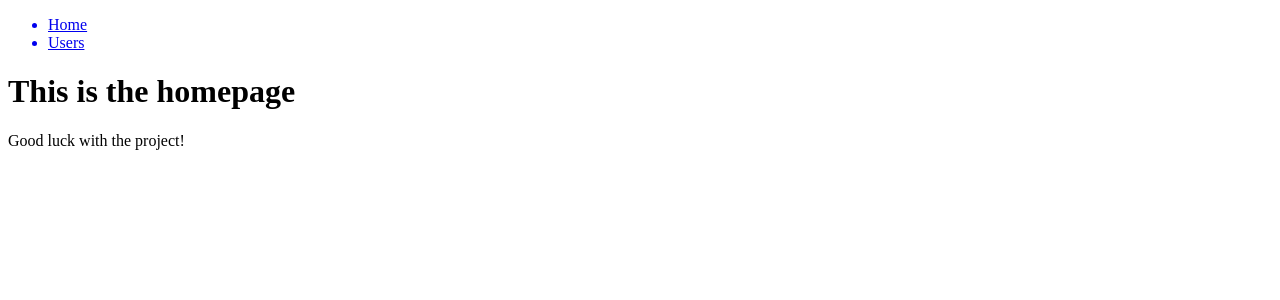
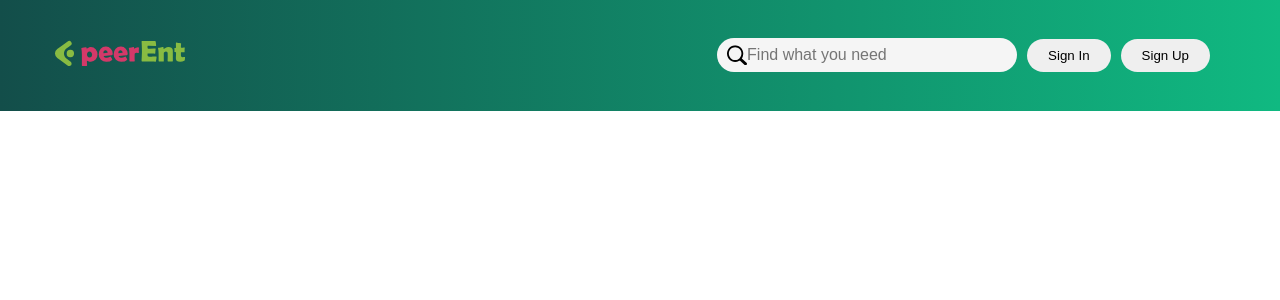
Before and after one commit to 29Kumait/HYF-B-45, a React app in the folder client/: page / in a window 1280 px wide. Shown: the top 300 px of the page. Built offline with nearby package versions, Linux system fonts and the light colour scheme.

Commit message:
added header component and header styling and global css

```diff
--- /dev/null
+++ b/client/src/App.css
@@ -0,0 +1,25 @@
+body {
+  margin: 0;
+  padding: 0;
+  font-family: Arial, sans-serif;
+}
+
+/* Apply styles to all elements */
+* {
+  box-sizing: border-box;
+}
+
+:root {
+  /* Colors */
+  --teal: #134e4a;
+  --emerald: #10b981;
+  --pink: #ff6b81;
+  --pink-hover: #b24f5e;
+  --dark-text: #333;
+  --hover-dark: #222;
+  --linear-gradient-background: linear-gradient(
+    to right,
+    var(--teal),
+    var(--emerald)
+  );
+}
--- a/client/src/App.jsx
+++ b/client/src/App.jsx
@@ -1,14 +1,13 @@
 import React from "react";
 import { Routes, Route } from "react-router-dom";
-import Nav from "./components/Nav";
 import Home from "./pages/Home/Home";
+import "./App.css";
 import CreateUser from "./pages/User/CreateUser";
 import UserList from "./pages/User/UserList";
 
 const App = () => {
   return (
     <>
-      <Nav />
       <Routes>
         <Route path="/" element={<Home />} />
         <Route path="/user" element={<UserList />} />
--- /dev/null
+++ b/client/src/components/header/Header.css
@@ -0,0 +1,69 @@
+/* Header container */
+.header {
+  position: fixed;
+  top: 0;
+  width: 100%;
+  padding: 0px 20px;
+  display: flex;
+  justify-content: space-between;
+  align-items: center;
+  z-index: 1000;
+  background-image: var(--linear-gradient-background);
+}
+
+/* Logo styling */
+.logo {
+  margin-left: 20px;
+}
+
+.logo-image {
+  width: 160px;
+}
+
+/* Header content */
+.header-content {
+  display: flex;
+  align-items: center;
+  margin-right: 50px;
+}
+
+/* Search bar styling */
+.search-container {
+  position: relative;
+}
+
+.search-icon {
+  width: 20px;
+  position: absolute;
+  left: 10px;
+  top: 50%;
+  transform: translateY(-50%);
+}
+
+.search-input {
+  padding: 8px 30px;
+  border: none;
+  background-color: #f5f5f5;
+  border-radius: 20px;
+  font-size: 16px;
+  width: 300px;
+  outline: none;
+}
+
+/* Button styling */
+.login-button,
+.get-started-button {
+  border: 1px solid transparent;
+  padding: 8px 20px;
+  border-radius: 20px;
+  margin-left: 10px;
+  cursor: pointer;
+  transition: all 0.3s ease;
+}
+
+.login-button:hover,
+.get-started-button:hover {
+  border-color: #000000;
+  background-color: #000000;
+  color: #ffffff;
+}
--- /dev/null
+++ b/client/src/components/header/Header.jsx
@@ -0,0 +1,28 @@
+import React from "react";
+import SearchIcon from "../../assets/search-icon.svg";
+import Logo from "../../assets/logo-color.svg";
+import "./Header.css";
+
+function Header() {
+  return (
+    <header className="header">
+      <div className="logo">
+        <img src={Logo} alt="Logo" className="logo-image" />
+      </div>
+      <div className="header-content">
+        <div className="search-container">
+          <img src={SearchIcon} alt="Search Icon" className="search-icon" />
+          <input
+            type="text"
+            placeholder="Find what you need"
+            className="search-input"
+          />
+        </div>
+        <button className="login-button">Sign In</button>
+        <button className="get-started-button">Sign Up</button>
+      </div>
+    </header>
+  );
+}
+
+export default Header;
--- a/client/src/pages/Home/Home.jsx
+++ b/client/src/pages/Home/Home.jsx
@@ -1,12 +1,12 @@
 import React from "react";
+import Header from "../../components/header/Header";
 
 import TEST_ID from "./Home.testid";
 
 const Home = () => {
   return (
     <div data-testid={TEST_ID.container}>
-      <h1>This is the homepage</h1>
-      <p>Good luck with the project!</p>
+      <Header />
     </div>
   );
 };
```
Also changed, not shown: client/src/assets/logo-color.svg (added), client/src/assets/search-icon.svg (added).
